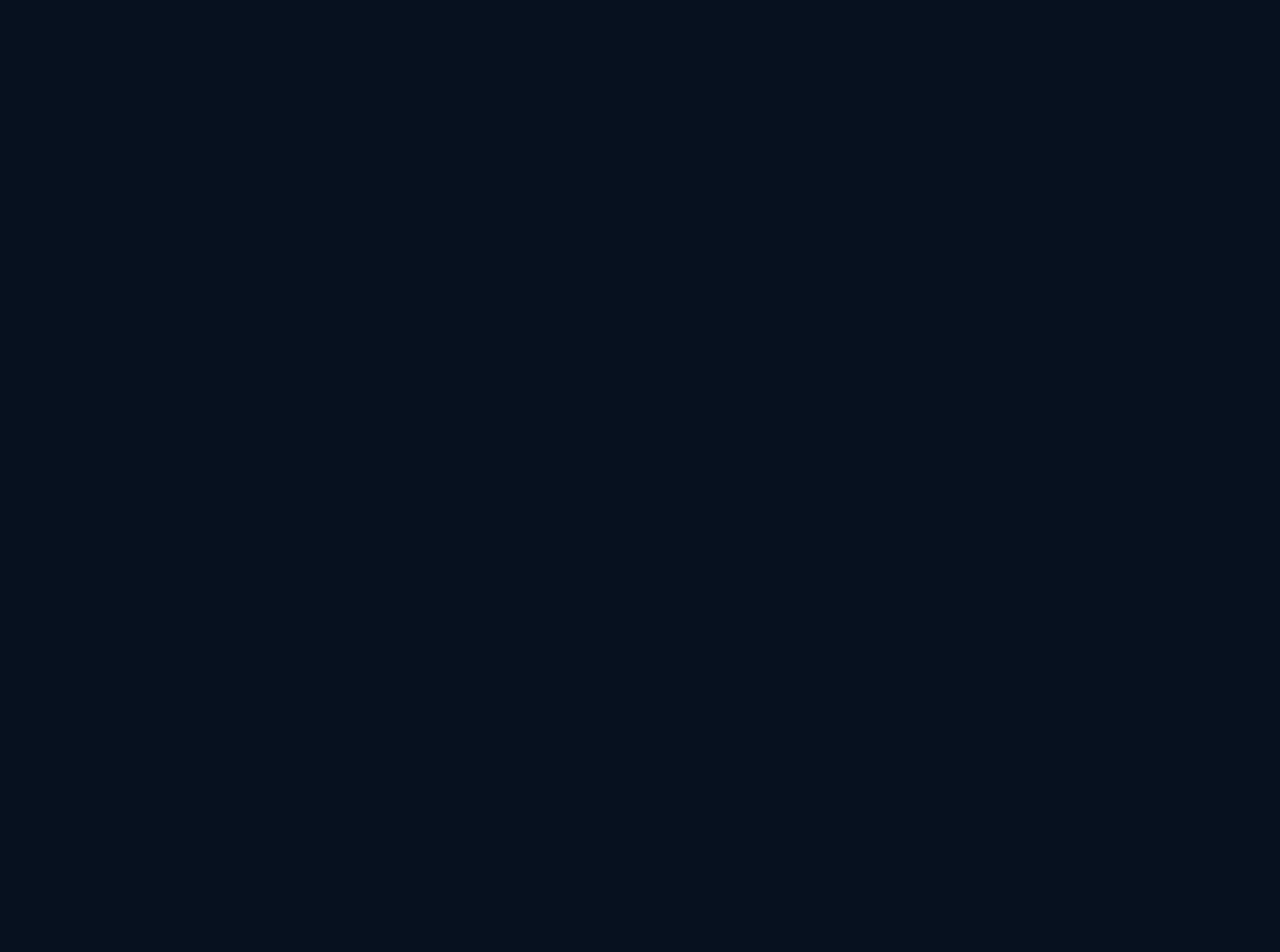
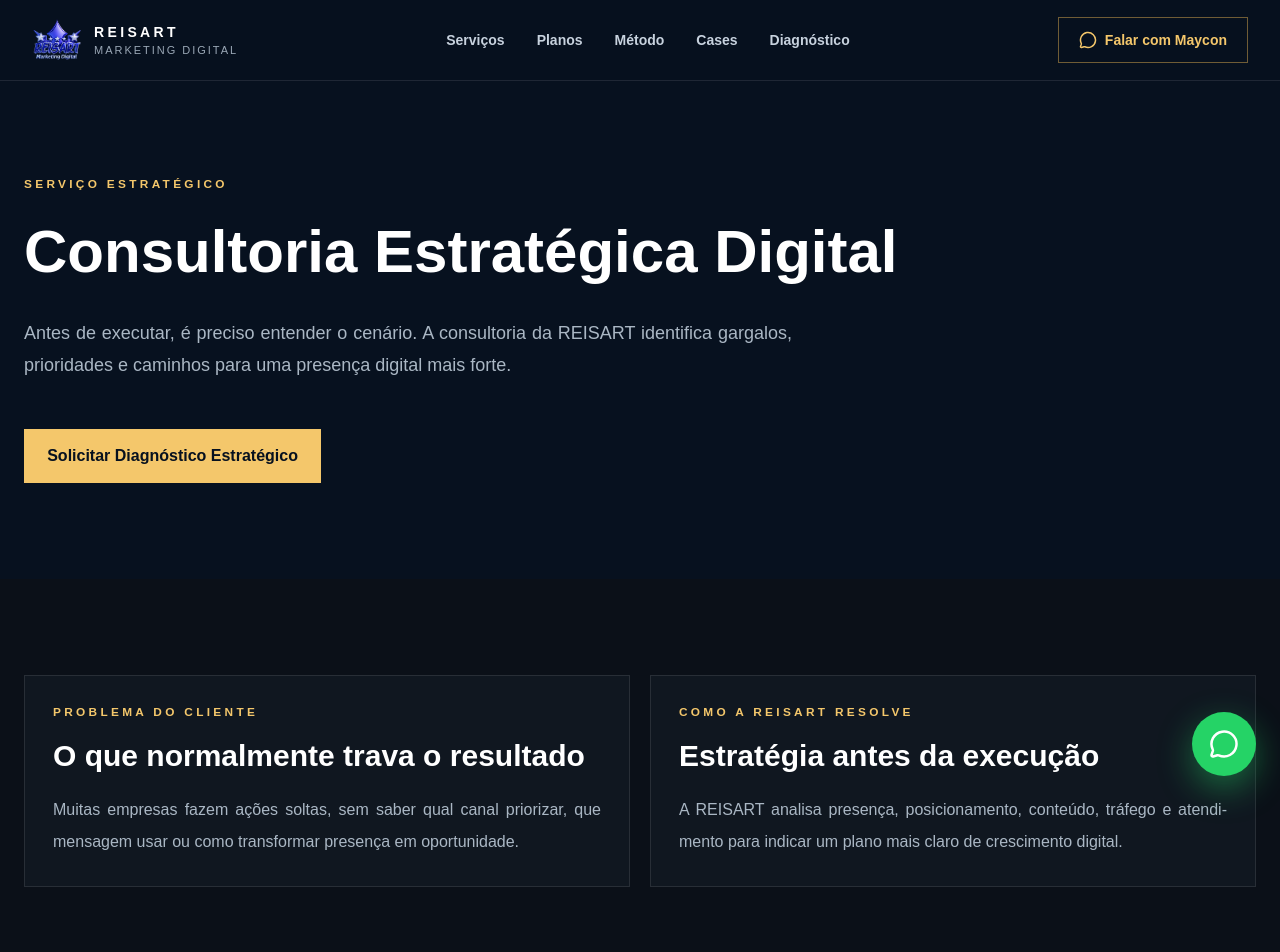
Before and after one commit to MHR31s/reisart-site, a Next.js app: page /servicos/consultoria-estrategica in a window 1280 px wide. Before the commit this address had no page. Shown: the top 952 px of the page. Before the commit the page ends 800 px from the top, so only its background shows below. Built offline with nearby package versions, Linux system fonts and the light colour scheme.

Commit message:
Atualizar planos servicos e diagnostico Reisart

```diff
--- a/app/servicos/[slug]/page.tsx
+++ b/app/servicos/[slug]/page.tsx
@@ -9,6 +9,50 @@
   "https://wa.me/5519991392850?text=Ol%C3%A1,%20quero%20solicitar%20um%20diagn%C3%B3stico%20estrat%C3%A9gico%20para%20minha%20empresa.";
 
 const services = {
+  "gestao-redes-sociais": {
+    title: "Gestão de Redes Sociais",
+    description:
+      "Gestão de redes sociais para empresas locais que querem comunicar valor, fortalecer autoridade e manter presença digital profissional.",
+    intro:
+      "A REISART transforma redes sociais em uma vitrine estratégica, com planejamento, calendário, conteúdo e direção para comunicar valor com consistência.",
+    problem:
+      "Muitas empresas publicam sem frequência, sem mensagem clara e sem conexão com objetivos comerciais, o que reduz confiança e enfraquece a percepção da marca.",
+    solution:
+      "A REISART organiza temas, formatos, linguagem e calendário para sustentar uma presença digital mais profissional e alinhada ao público certo.",
+    benefits: [
+      "Mais consistência na comunicação",
+      "Conteúdo alinhado ao posicionamento da marca",
+      "Presença digital mais profissional",
+      "Mais confiança antes do primeiro contato",
+    ],
+    indicated: [
+      "Empresas que querem melhorar o Instagram",
+      "Negócios locais que precisam manter presença ativa",
+      "Marcas que querem comunicar valor com mais clareza",
+    ],
+  },
+  "trafego-pago": {
+    title: "Tráfego Pago para Empresas Locais",
+    description:
+      "Tráfego pago para empresas locais que querem gerar visibilidade, conversas no WhatsApp e oportunidades comerciais com estratégia.",
+    intro:
+      "O tráfego pago coloca sua empresa na frente das pessoas certas, combinando Meta Ads, Google Ads e campanhas orientadas para geração de oportunidades.",
+    problem:
+      "Sem estratégia, anúncios podem gerar cliques sem qualidade, consumir verba e não se conectar com a oferta, o atendimento e o momento do cliente.",
+    solution:
+      "A REISART estrutura campanhas, públicos, criativos, palavras-chave e acompanhamento para transformar mídia em conversas e oportunidades.",
+    benefits: [
+      "Mais alcance qualificado",
+      "Mais conversas no WhatsApp",
+      "Campanhas conectadas ao objetivo comercial",
+      "Melhor leitura dos canais que geram oportunidades",
+    ],
+    indicated: [
+      "Empresas que querem acelerar contatos",
+      "Negócios que precisam divulgar ofertas ou serviços",
+      "Marcas que querem anunciar com critério",
+    ],
+  },
   "meta-ads": {
     title: "Meta Ads para Empresas Locais",
     description:
@@ -117,6 +161,72 @@
       "Empresas que recebem contatos pelo WhatsApp",
       "Negócios que querem padronizar atendimento",
       "Marcas que precisam organizar o fluxo comercial",
+    ],
+  },
+  "identidade-visual": {
+    title: "Identidade Visual para Empresas Locais",
+    description:
+      "Identidade visual para empresas que precisam transmitir profissionalismo, confiança e valor em todos os pontos de contato.",
+    intro:
+      "A identidade visual ajuda o cliente a reconhecer, confiar e lembrar da sua marca. A REISART organiza elementos visuais para deixar a comunicação mais forte.",
+    problem:
+      "Quando a empresa usa artes, cores e materiais sem padrão, a percepção de profissionalismo diminui e a marca fica menos memorável.",
+    solution:
+      "A REISART cria direção visual, padrões e materiais que deixam a marca mais consistente nas redes, anúncios, site e apresentação comercial.",
+    benefits: [
+      "Imagem mais profissional",
+      "Mais consistência na comunicação",
+      "Materiais visuais mais alinhados ao posicionamento",
+      "Percepção de valor mais clara",
+    ],
+    indicated: [
+      "Empresas que querem melhorar a aparência da marca",
+      "Negócios que precisam padronizar comunicação visual",
+      "Marcas que querem parecer mais confiáveis",
+    ],
+  },
+  "producao-de-conteudo": {
+    title: "Produção de Conteúdo",
+    description:
+      "Produção de conteúdo para empresas que querem mostrar bastidores, serviços, equipe e ofertas com mais autenticidade.",
+    intro:
+      "Conteúdo real aproxima a marca das pessoas. A REISART ajuda sua empresa a transformar rotina, serviços e diferenciais em fotos, vídeos e materiais criativos.",
+    problem:
+      "Muitas empresas têm bons serviços, mas não mostram isso com clareza. Sem conteúdo real, o público tem menos confiança para entrar em contato.",
+    solution:
+      "A REISART planeja e produz materiais que reforçam autoridade, bastidores, diferenciais e ofertas, conectando conteúdo com posicionamento e vendas.",
+    benefits: [
+      "Mais autenticidade na comunicação",
+      "Conteúdo visual para redes e anúncios",
+      "Mais confiança antes do orçamento",
+      "Melhor percepção dos serviços oferecidos",
+    ],
+    indicated: [
+      "Empresas que precisam mostrar mais o que fazem",
+      "Negócios com serviços visuais ou presenciais",
+      "Marcas que querem conteúdo próprio para campanhas",
+    ],
+  },
+  "consultoria-estrategica": {
+    title: "Consultoria Estratégica Digital",
+    description:
+      "Consultoria estratégica para empresas que precisam organizar presença, canais, campanhas e próximos passos digitais.",
+    intro:
+      "Antes de executar, é preciso entender o cenário. A consultoria da REISART identifica gargalos, prioridades e caminhos para uma presença digital mais forte.",
+    problem:
+      "Muitas empresas fazem ações soltas, sem saber qual canal priorizar, que mensagem usar ou como transformar presença em oportunidade.",
+    solution:
+      "A REISART analisa presença, posicionamento, conteúdo, tráfego e atendimento para indicar um plano mais claro de crescimento digital.",
+    benefits: [
+      "Mais clareza sobre prioridades",
+      "Direção estratégica antes de investir",
+      "Melhor organização da presença digital",
+      "Plano de ação mais conectado ao objetivo comercial",
+    ],
+    indicated: [
+      "Empresas que estão perdidas no digital",
+      "Negócios que querem crescer com mais método",
+      "Marcas que precisam de direção antes da execução",
     ],
   },
 } as const;
--- a/app/servicos/page.tsx
+++ b/app/servicos/page.tsx
@@ -11,16 +11,22 @@
 
 const services = [
   {
-    title: "Meta Ads",
+    title: "Gestão de Redes Sociais",
     description:
-      "Campanhas para Instagram e Facebook voltadas a alcance, conversas qualificadas e fortalecimento da presença local.",
-    href: "/servicos/meta-ads",
+      "Planejamento, calendário editorial e conteúdo para fortalecer autoridade e presença digital.",
+    href: "/servicos/gestao-redes-sociais",
   },
   {
-    title: "Google Ads",
+    title: "Tráfego Pago",
     description:
-      "Anúncios para capturar pessoas que já estão pesquisando por soluções, serviços ou empresas como a sua.",
-    href: "/servicos/google-ads",
+      "Campanhas pagas para gerar alcance qualificado, conversas no WhatsApp e oportunidades comerciais.",
+    href: "/servicos/trafego-pago",
+  },
+  {
+    title: "Criação de Sites",
+    description:
+      "Sites profissionais para comunicar valor, organizar serviços e converter visitantes em contatos.",
+    href: "/servicos/criacao-de-sites",
   },
   {
     title: "Google Meu Negócio",
@@ -29,22 +35,22 @@
     href: "/servicos/google-meu-negocio",
   },
   {
-    title: "Criação de Sites",
+    title: "Identidade Visual",
     description:
-      "Sites profissionais para transmitir autoridade, clareza comercial e confiança antes do primeiro contato.",
-    href: "/servicos/criacao-de-sites",
+      "Imagem visual consistente para a empresa parecer mais profissional em todos os pontos de contato.",
+    href: "/servicos/identidade-visual",
   },
   {
-    title: "Automação para WhatsApp",
+    title: "Produção de Conteúdo",
     description:
-      "Fluxos de atendimento para reduzir perda de oportunidades e tornar a comunicação mais organizada.",
-    href: "/servicos/automacoes",
+      "Captação, vídeos, fotos e materiais criativos para mostrar a empresa com mais verdade e autoridade.",
+    href: "/servicos/producao-de-conteudo",
   },
   {
-    title: "Gestão de Redes Sociais",
+    title: "Consultoria Estratégica",
     description:
-      "Conteúdo planejado para posicionar a marca, fortalecer autoridade e sustentar a presença digital.",
-    href: "/#servicos",
+      "Direção estratégica para organizar posicionamento, canais, campanhas e próximos passos digitais.",
+    href: "/servicos/consultoria-estrategica",
   },
 ];
 
@@ -122,7 +128,7 @@
                   href={service.href}
                   className="mt-8 inline-flex font-bold text-[#F4C76B] hover:text-white"
                 >
-                  Conhecer serviço
+                  Saiba Mais
                 </Link>
               </article>
             ))}
--- a/app/sitemap.ts
+++ b/app/sitemap.ts
@@ -5,11 +5,16 @@
   const routes = [
     "",
     "/servicos",
+    "/servicos/gestao-redes-sociais",
+    "/servicos/trafego-pago",
     "/servicos/meta-ads",
     "/servicos/google-ads",
     "/servicos/google-meu-negocio",
     "/servicos/criacao-de-sites",
     "/servicos/automacoes",
+    "/servicos/identidade-visual",
+    "/servicos/producao-de-conteudo",
+    "/servicos/consultoria-estrategica",
     "/cases",
     "/cases/construvip",
     "/cases/robert-auto-eletrica",
--- a/components/Footer.tsx
+++ b/components/Footer.tsx
@@ -1,4 +1,5 @@
 import Image from "next/image";
+import Link from "next/link";
 
 export default function Footer() {
   return (
@@ -27,18 +28,21 @@
           <div>
             <h4 className="font-bold text-white">Navegação</h4>
             <div className="mt-5 space-y-3">
-              <a href="#servicos" className="block text-[#9AA8B6] hover:text-[#F4C76B]">
+              <Link href="/servicos" className="block text-[#9AA8B6] hover:text-[#F4C76B]">
                 Serviços
-              </a>
-              <a href="#planos" className="block text-[#9AA8B6] hover:text-[#F4C76B]">
+              </Link>
+              <Link href="/#planos" className="block text-[#9AA8B6] hover:text-[#F4C76B]">
                 Planos
-              </a>
-              <a href="#metodo" className="block text-[#9AA8B6] hover:text-[#F4C76B]">
+              </Link>
+              <Link href="/#metodo" className="block text-[#9AA8B6] hover:text-[#F4C76B]">
                 Método
-              </a>
-              <a href="#cases" className="block text-[#9AA8B6] hover:text-[#F4C76B]">
+              </Link>
+              <Link href="/cases" className="block text-[#9AA8B6] hover:text-[#F4C76B]">
                 Cases
-              </a>
+              </Link>
+              <Link href="/diagnostico" className="block text-[#9AA8B6] hover:text-[#F4C76B]">
+                Diagnóstico
+              </Link>
             </div>
           </div>
 
--- a/components/Header.tsx
+++ b/components/Header.tsx
@@ -7,11 +7,11 @@
 import TrackedLink from "@/components/TrackedLink";
 
 const navItems = [
-  { href: "#servicos", label: "Serviços" },
-  { href: "#planos", label: "Planos" },
-  { href: "#metodo", label: "Método" },
-  { href: "#cases", label: "Cases" },
-  { href: "#contato", label: "Diagnóstico" },
+  { href: "/servicos", label: "Serviços" },
+  { href: "/#planos", label: "Planos" },
+  { href: "/#metodo", label: "Método" },
+  { href: "/cases", label: "Cases" },
+  { href: "/diagnostico", label: "Diagnóstico" },
 ];
 
 export default function Header() {
--- a/components/Planos.tsx
+++ b/components/Planos.tsx
@@ -11,76 +11,76 @@
 
 const planos = [
   {
-    nome: "Presença",
-    slug: "presenca",
-    subtitulo: "Para empresas que precisam aparecer.",
+    nome: "Básico",
+    slug: "basico",
+    subtitulo: "Comece a ser visto. Comece a vender.",
     objetivo:
-      "Criar uma base digital clara para que o cliente encontre, entenda e comece a confiar na empresa.",
-    ideal: "Empresas pequenas, negócios locais e marcas que estão começando no digital.",
+      "Criar presença digital, atrair o público certo e gerar as primeiras oportunidades de venda.",
+    ideal:
+      "Empresas pequenas, negócios locais e marcas que estão começando no digital.",
     destaque: "Primeiro passo",
     icon: Rocket,
     topicos: [
       "Campanhas em Google Ads ou Meta Ads",
+      "Planejamento de conteúdo básico",
+      "Posts e stories mensais",
       "Anúncios otimizados para WhatsApp",
-      "Segmentação de público local",
-      "Planejamento de conteúdo básico",
-      "Posts, stories e calendário mensal",
       "Relatório mensal com principais resultados",
     ],
   },
   {
-    nome: "Autoridade",
-    slug: "autoridade",
-    subtitulo: "Para empresas que querem ser lembradas.",
+    nome: "Crescimento",
+    slug: "crescimento",
+    subtitulo: "Mais visibilidade, mais leads e mais vendas.",
     objetivo:
-      "Fortalecer presença, conteúdo e campanhas para gerar mais confiança, mais leads e mais vendas.",
-    ideal: "Empresas que já vendem e querem crescer com mais previsibilidade.",
+      "Aumentar o volume de leads qualificados, fortalecer a marca e gerar crescimento consistente.",
+    ideal:
+      "Empresas que já vendem e querem crescer com mais previsibilidade.",
     destaque: "Mais escolhido",
     recomendado: true,
     icon: TrendingUp,
     topicos: [
       "Google Ads e Meta Ads em conjunto",
-      "Campanhas para WhatsApp, promocionais e sazonais",
-      "Remarketing para quem já interagiu",
-      "Públicos personalizados e lookalike",
-      "Conteúdo de autoridade, promocional e institucional",
-      "Reels, roteiros e calendário editorial estratégico",
+      "Campanhas para WhatsApp e promoções",
+      "Remarketing para interessados",
+      "Conteúdo institucional e promocional",
+      "Calendário editorial estratégico",
     ],
   },
   {
-    nome: "Expansão",
-    slug: "expansao",
-    subtitulo: "Para empresas que desejam dominar a região.",
+    nome: "Escala",
+    slug: "escala",
+    subtitulo: "Domine sua região e acelere suas vendas.",
     objetivo:
-      "Aumentar volume de leads, presença regional e consistência para acelerar o crescimento.",
-    ideal: "Empresas que buscam resultados mais agressivos, consistentes e escaláveis.",
+      "Gerar alto volume de leads, aumentar vendas e posicionar a marca como referência local.",
+    ideal:
+      "Empresas que buscam resultados mais agressivos, consistentes e escaláveis.",
     destaque: "Crescimento regional",
     icon: Crown,
     topicos: [
       "Estratégias avançadas de segmentação",
-      "Remarketing avançado e campanhas simultâneas",
-      "Campanhas para produtos e ofertas específicas",
-      "Otimizações frequentes e testes A/B constantes",
-      "Conteúdo de autoridade, bastidores e provas sociais",
-      "Análise de métricas e otimização de conteúdo",
+      "Campanhas simultâneas para máximo alcance",
+      "Conteúdo de autoridade e bastidores",
+      "Otimizações frequentes e testes A/B",
+      "Análise de métricas e ajustes estratégicos",
     ],
   },
   {
-    nome: "Dominância",
-    slug: "dominancia",
-    subtitulo: "Para marcas que querem liderar o mercado local.",
+    nome: "Presença Total",
+    slug: "presenca_total",
+    subtitulo: "Premium presencial para dominar sua região.",
     objetivo:
-      "Unir estratégia avançada, presença presencial e conteúdo real para transformar a marca em referência.",
-    ideal: "Empresas que querem dominar a região e se tornar referência no mercado.",
+      "Unir marketing completo, conteúdo real e presença presencial para construir autoridade e resultados reais.",
+    ideal:
+      "Empresas que querem terceirizar o marketing e se tornar referência no mercado local.",
     destaque: "Premium presencial",
     icon: MapPin,
     topicos: [
-      "Captação presencial de fotos, vídeos e ofertas",
+      "Captação presencial de fotos e vídeos",
       "Gravação de reels, bastidores e depoimentos",
       "Campanhas completas em Google Ads e Meta Ads",
-      "Conteúdo autêntico com produtos, serviços e equipe",
       "Materiais criativos para anúncios",
-      "Marketing completo para crescer sem depender do improviso",
+      "Marketing completo com estratégia e execução",
     ],
   },
 ];
@@ -90,15 +90,15 @@
     <section id="planos" className="bg-[#07111F] px-6 py-28">
       <div className="mx-auto max-w-7xl">
         <div>
-          <p className="section-kicker">Planos</p>
+          <p className="section-kicker">Planos REISART</p>
           <h2 className="mt-5 text-3xl font-black leading-tight text-white md:text-5xl">
-            Escolha a intensidade certa para o momento da sua empresa.
+            Escolha o nível de presença que combina com o momento da sua empresa.
           </h2>
 
           <p className="premium-copy mt-7 max-w-3xl text-lg leading-8 text-[#AAB7C4]">
-            Os planos organizam as principais entregas de tráfego, conteúdo,
-            posicionamento e acompanhamento. A recomendação ideal é definida
-            depois do diagnóstico.
+            Do primeiro passo digital à presença premium presencial, cada plano
+            organiza estratégia, conteúdo, tráfego e acompanhamento para gerar
+            mais autoridade e oportunidades comerciais.
           </p>
         </div>
 
@@ -170,7 +170,7 @@
                     }
                     className="mt-5 inline-flex w-full items-center justify-center border border-[#D8A84E]/45 px-4 py-3 text-sm font-black text-[#F4C76B] hover:border-[#F4C76B] hover:bg-[#F4C76B] hover:text-[#07111F]"
                   >
-                    Quero esse nível de estratégia
+                    Solicitar Proposta
                   </a>
                 </div>
               </article>
--- a/components/Servicos.tsx
+++ b/components/Servicos.tsx
@@ -1,61 +1,63 @@
+import Link from "next/link";
 import {
   Bot,
   ChartNoAxesCombined,
+  Camera,
   Globe2,
   Megaphone,
   MessageSquareText,
-  Search,
-  Sparkles,
+  Palette,
   Store,
 } from "lucide-react";
 
 const servicos = [
   {
-    titulo: "Posicionamento digital",
+    titulo: "Gestão de Redes Sociais",
     descricao:
-      "Organiza a forma como sua empresa é percebida para o cliente entender valor antes de perguntar preço.",
-    icon: Sparkles,
-  },
-  {
-    titulo: "Gestão de conteúdo",
-    descricao:
-      "Transforma redes sociais em uma vitrine que educa, gera confiança e prepara o cliente para comprar.",
+      "Planejamento, calendário e conteúdo para transformar redes sociais em presença profissional.",
+    href: "/servicos/gestao-redes-sociais",
     icon: MessageSquareText,
   },
   {
-    titulo: "Meta Ads",
+    titulo: "Tráfego Pago",
     descricao:
-      "Coloca sua oferta na frente das pessoas certas e estimula conversas qualificadas no WhatsApp.",
+      "Campanhas em Google, Meta e canais estratégicos para gerar conversas e oportunidades.",
+    href: "/servicos/trafego-pago",
     icon: Megaphone,
   },
   {
-    titulo: "Google Ads",
+    titulo: "Criação de Sites",
     descricao:
-      "Faz sua empresa aparecer quando o cliente já está procurando por uma solução como a sua.",
-    icon: Search,
+      "Sites profissionais para apresentar sua marca, organizar sua oferta e gerar contatos.",
+    href: "/servicos/criacao-de-sites",
+    icon: Globe2,
   },
   {
     titulo: "Google Meu Negócio",
     descricao:
-      "Aumenta confiança local e facilita o contato de quem pesquisa por empresas próximas.",
+      "Otimização da presença local para melhorar confiança, descoberta e contato no Google.",
+    href: "/servicos/google-meu-negocio",
     icon: Store,
   },
   {
-    titulo: "Sites comerciais",
+    titulo: "Identidade Visual",
     descricao:
-      "Cria uma página clara, rápida e preparada para transformar visitantes em oportunidades comerciais.",
-    icon: Globe2,
+      "Construção de uma imagem consistente para sua empresa parecer mais profissional.",
+    href: "/servicos/identidade-visual",
+    icon: Palette,
   },
   {
-    titulo: "IA e automações",
+    titulo: "Produção de Conteúdo",
     descricao:
-      "Acelera atendimento, pré-qualifica interessados e reduz perda de contatos por demora na resposta.",
-    icon: Bot,
+      "Fotos, vídeos, bastidores e materiais criativos para comunicar valor com autenticidade.",
+    href: "/servicos/producao-de-conteudo",
+    icon: Camera,
   },
   {
-    titulo: "Diagnóstico estratégico",
+    titulo: "Consultoria Estratégica",
     descricao:
-      "Mostra onde a empresa está perdendo oportunidades e qual ação tem mais potencial de retorno.",
+      "Diagnóstico, direção e plano de ação para organizar presença, campanhas e atendimento.",
+    href: "/servicos/consultoria-estrategica",
     icon: ChartNoAxesCombined,
   },
 ];
@@ -65,26 +67,26 @@
     <section id="servicos" className="bg-[#0B1018] px-6 py-28">
       <div className="mx-auto max-w-7xl">
         <div>
-          <p className="section-kicker">Serviços</p>
+          <p className="section-kicker">Serviços Individuais</p>
           <h2 className="mt-5 text-3xl font-black leading-tight text-white md:text-5xl">
-            Uma operação digital que vende antes do primeiro contato.
+            Escolha o serviço certo para fortalecer sua presença digital.
           </h2>
 
           <p className="premium-copy mt-7 max-w-3xl text-lg leading-8 text-[#AAB7C4]">
-            Cada entrega existe para aumentar percepção de valor, reduzir
-            improviso comercial e criar uma jornada mais forte entre descoberta,
-            confiança e decisão.
+            Cada serviço foi pensado para resolver um ponto específico da
+            operação digital: presença, tráfego, autoridade, conversão,
+            identidade, conteúdo e estratégia.
           </p>
         </div>
 
-        <div className="mt-16 grid gap-px overflow-hidden border border-white/10 bg-white/10 md:grid-cols-2 lg:grid-cols-4">
+        <div className="mt-16 grid gap-5 md:grid-cols-2 lg:grid-cols-3">
           {servicos.map((servico) => {
             const Icon = servico.icon;
 
             return (
               <article
                 key={servico.titulo}
-                className="group min-h-[250px] bg-[#0E1622] p-7 transition-colors hover:bg-[#121E2B]"
+                className="group flex min-h-[280px] flex-col border border-white/10 bg-[#0E1622] p-7 transition-colors hover:border-[#D8A84E]/50 hover:bg-[#121E2B]"
               >
                 <Icon className="text-[#54D2C0]" size={26} strokeWidth={1.7} />
 
@@ -95,9 +97,36 @@
                 <p className="premium-copy mt-4 text-sm leading-7 text-[#9AA8B6]">
                   {servico.descricao}
                 </p>
+
+                <Link
+                  href={servico.href}
+                  className="mt-auto inline-flex pt-7 font-bold text-[#F4C76B] hover:text-white"
+                >
+                  Saiba Mais
+                </Link>
               </article>
             );
           })}
+
+          <article className="flex min-h-[280px] flex-col justify-between border border-[#D8A84E]/35 bg-[#101720] p-7 lg:col-span-3">
+            <div>
+              <Bot className="text-[#F4C76B]" size={28} strokeWidth={1.7} />
+              <h3 className="mt-8 text-2xl font-black text-white">
+                Precisa combinar serviços?
+              </h3>
+              <p className="premium-copy mt-4 max-w-3xl text-base leading-7 text-[#AAB7C4]">
+                A REISART também monta operações completas reunindo conteúdo,
+                tráfego, site, Google Meu Negócio e automações conforme o
+                diagnóstico da empresa.
+              </p>
+            </div>
+            <Link
+              href="/diagnostico"
+              className="premium-button mt-7 inline-flex w-fit"
+            >
+              Diagnóstico de Presença Digital
+            </Link>
+          </article>
         </div>
       </div>
     </section>
```
Also changed, not shown: app/diagnostico/page.tsx (+5 -5 lines).
